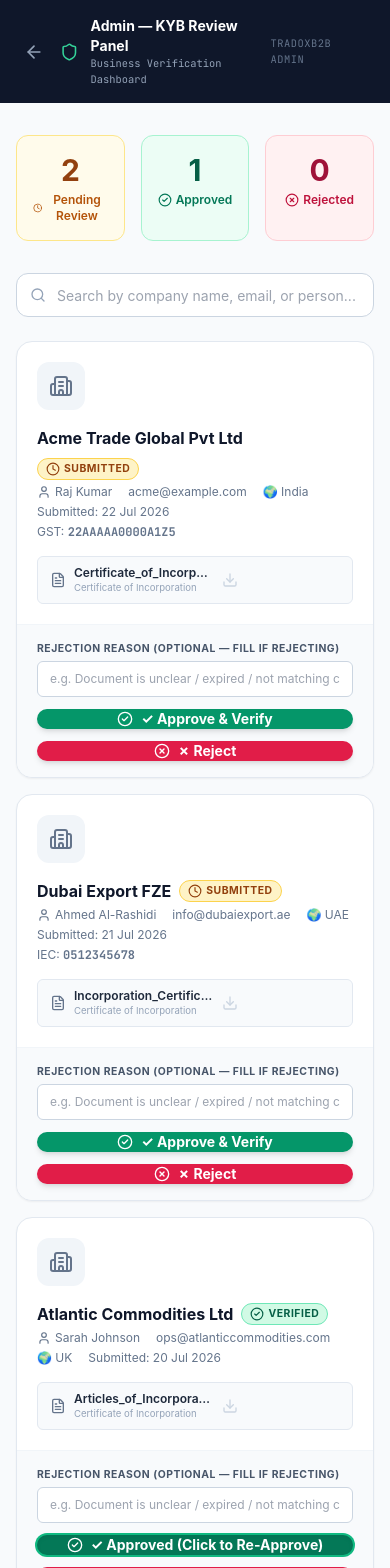
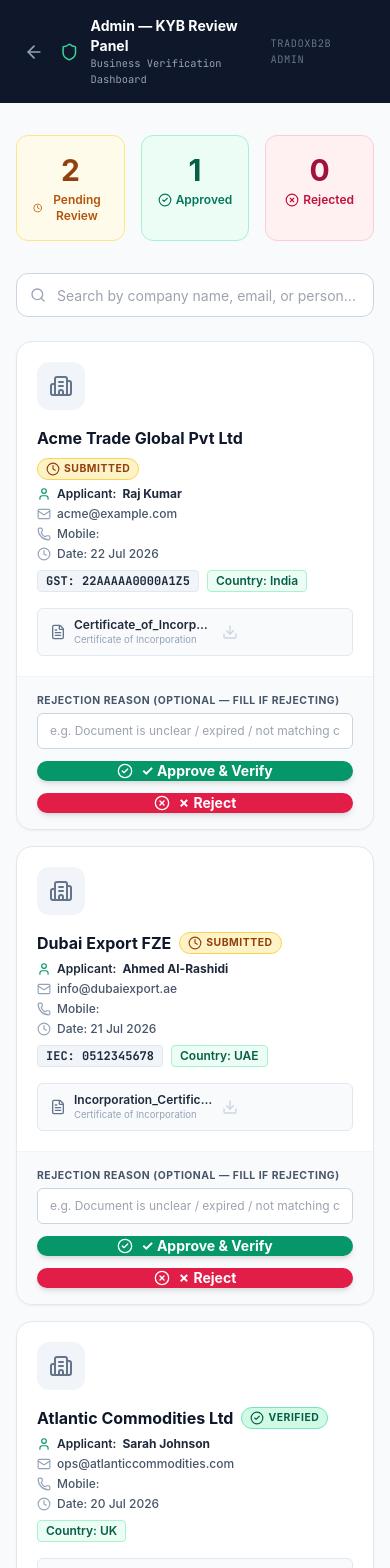
Before and after one commit to krishnagm17/tradox-b2b, a React app in the folder frontend/: page /admin/kyb in a window 390 px wide. Shown: the top 1568 px of the page. Built offline with nearby package versions, Linux system fonts and the light colour scheme; no server answers; sample sign-in values are in the browser's storage; the HTML template or start-up script is replaced by a standard one.

Commit message:
fix: removed fake fallback strings in AdminKyb.jsx and enhanced card header to display real applicant name, email, mobile, and company details

```diff
--- a/frontend/src/pages/AdminKyb.jsx
+++ b/frontend/src/pages/AdminKyb.jsx
@@ -5,7 +5,7 @@ import { onAuthStateChanged } from "firebase/auth";
 import { toast } from "sonner";
 import {
   Shield, CheckCircle2, XCircle, Clock, ArrowLeft,
-  Building2, FileText, User, Download, Loader2, Search
+  Building2, FileText, User, Download, Loader2, Search, Phone, Mail
 } from "lucide-react";
 
 const API_BASE = (import.meta.env.VITE_API_URL || "http://localhost:8000").replace(/\/$/, "");
@@ -50,9 +50,10 @@ export default function AdminKyb() {
         if (Array.isArray(rawData)) {
           const formatted = rawData.map((item, idx) => ({
             id: item.id || item.userId || `sub-${idx}`,
-            companyName: item.companyName || item.userEmail?.split("@")[0] || "Registered Company",
-            userEmail: item.userEmail || "trader@tradox.b2b",
-            userName: item.userName || item.userEmail?.split("@")[0] || "Trader",
+            companyName: item.companyName || "Company Application",
+            userEmail: item.userEmail || "No email provided",
+            userName: item.userName || "Applicant",
+            mobile: item.mobile || item.phone || "No phone provided",
             submittedAt: item.submittedAt || new Date().toISOString(),
             kybStatus: item.kybStatus || "SUBMITTED",
             documentName: item.documentName || "Certificate_of_Incorporation.pdf",
@@ -269,22 +270,35 @@ export default function AdminKyb() {
                     <Building2 className="w-6 h-6 text-slate-500" />
                   </div>
                   <div className="flex-1 min-w-0">
-                    <div className="flex flex-wrap items-center gap-2 mb-1">
+                    <div className="flex flex-wrap items-center gap-2 mb-1.5">
                       <h3 className="text-base font-bold text-slate-900 truncate">{sub.companyName}</h3>
                       <span className={`flex items-center gap-1 text-[0.65rem] font-bold uppercase tracking-wider border px-2 py-0.5 rounded-full ${statusColor[sub.kybStatus] || statusColor.PENDING}`}>
                         {statusIcon[sub.kybStatus]} {sub.kybStatus}
                       </span>
                     </div>
-                    <div className="flex flex-wrap items-center gap-x-4 gap-y-1 text-xs text-slate-500">
-                      <span className="flex items-center gap-1"><User className="w-3.5 h-3.5" />{sub.userName}</span>
-                      <span>{sub.userEmail}</span>
-                      {sub.country && <span>🌍 {sub.country}</span>}
-                      <span>Submitted: {new Date(sub.submittedAt).toLocaleDateString("en-GB", { day: "2-digit", month: "short", year: "numeric" })}</span>
+                    <div className="grid grid-cols-1 sm:grid-cols-2 gap-x-4 gap-y-1 text-xs text-slate-600 mb-2">
+                      <span className="flex items-center gap-1.5 font-semibold text-slate-800">
+                        <User className="w-3.5 h-3.5 text-emerald-600 shrink-0" />
+                        Applicant: <span className="font-bold">{sub.userName}</span>
+                      </span>
+                      <span className="flex items-center gap-1.5 font-medium">
+                        <Mail className="w-3.5 h-3.5 text-slate-400 shrink-0" />
+                        {sub.userEmail}
+                      </span>
+                      <span className="flex items-center gap-1.5 font-medium">
+                        <Phone className="w-3.5 h-3.5 text-slate-400 shrink-0" />
+                        Mobile: <span className="font-mono">{sub.mobile}</span>
+                      </span>
+                      <span className="flex items-center gap-1.5 font-medium">
+                        <Clock className="w-3.5 h-3.5 text-slate-400 shrink-0" />
+                        Date: {new Date(sub.submittedAt).toLocaleDateString("en-GB", { day: "2-digit", month: "short", year: "numeric" })}
+                      </span>
                     </div>
-                    {(sub.gst || sub.iec) && (
-                      <div className="mt-1 text-xs text-slate-500">
-                        {sub.gst && <span className="mr-3">GST: <span className="font-mono font-bold">{sub.gst}</span></span>}
-                        {sub.iec && <span>IEC: <span className="font-mono font-bold">{sub.iec}</span></span>}
+                    {(sub.gst || sub.iec || sub.country) && (
+                      <div className="flex flex-wrap items-center gap-2 text-xs">
+                        {sub.gst && <span className="bg-slate-100 text-slate-800 font-mono font-bold px-2 py-0.5 rounded border border-slate-200">GST: {sub.gst}</span>}
+                        {sub.iec && <span className="bg-slate-100 text-slate-800 font-mono font-bold px-2 py-0.5 rounded border border-slate-200">IEC: {sub.iec}</span>}
+                        {sub.country && <span className="bg-emerald-50 text-emerald-800 font-semibold px-2 py-0.5 rounded border border-emerald-200">Country: {sub.country}</span>}
                       </div>
                     )}
                   </div>
```
Also changed, not shown: 1 other file (tests, documents, lock files or other folders).
